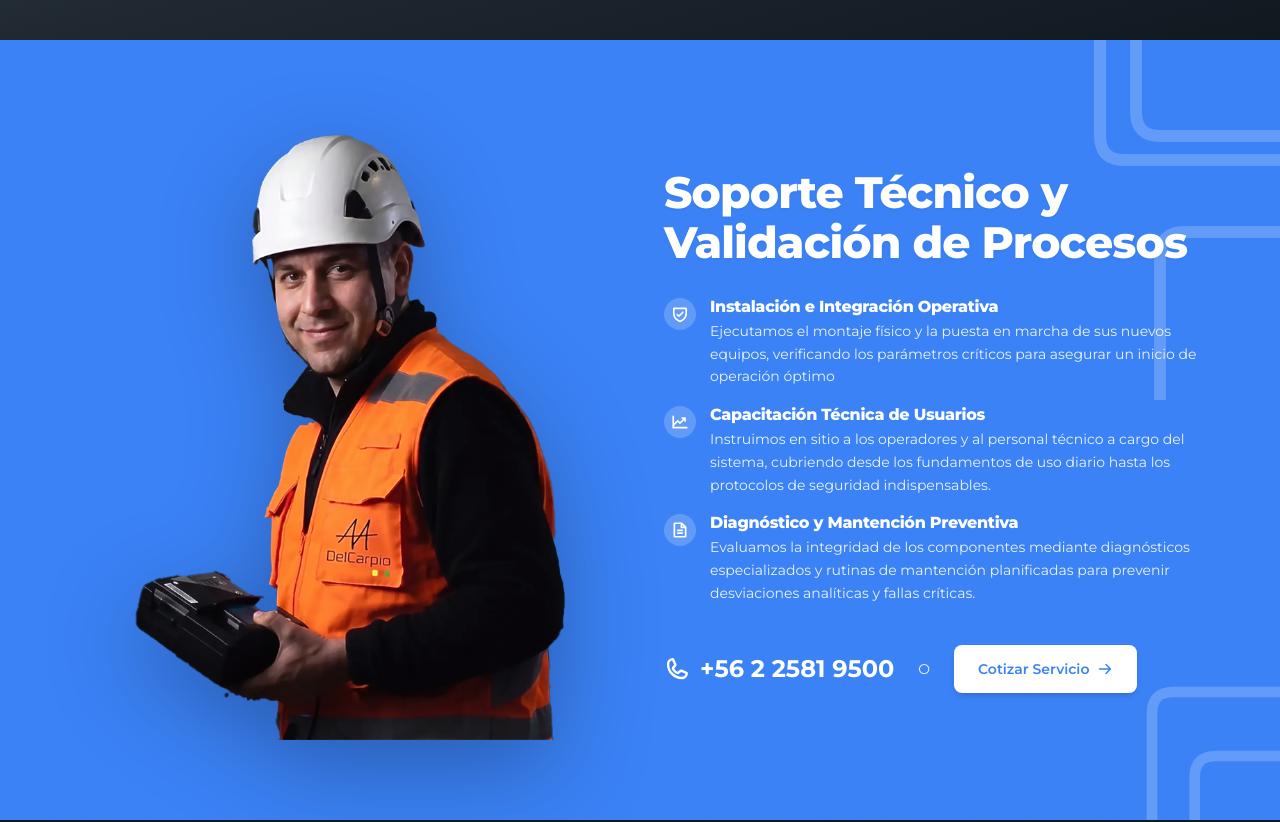
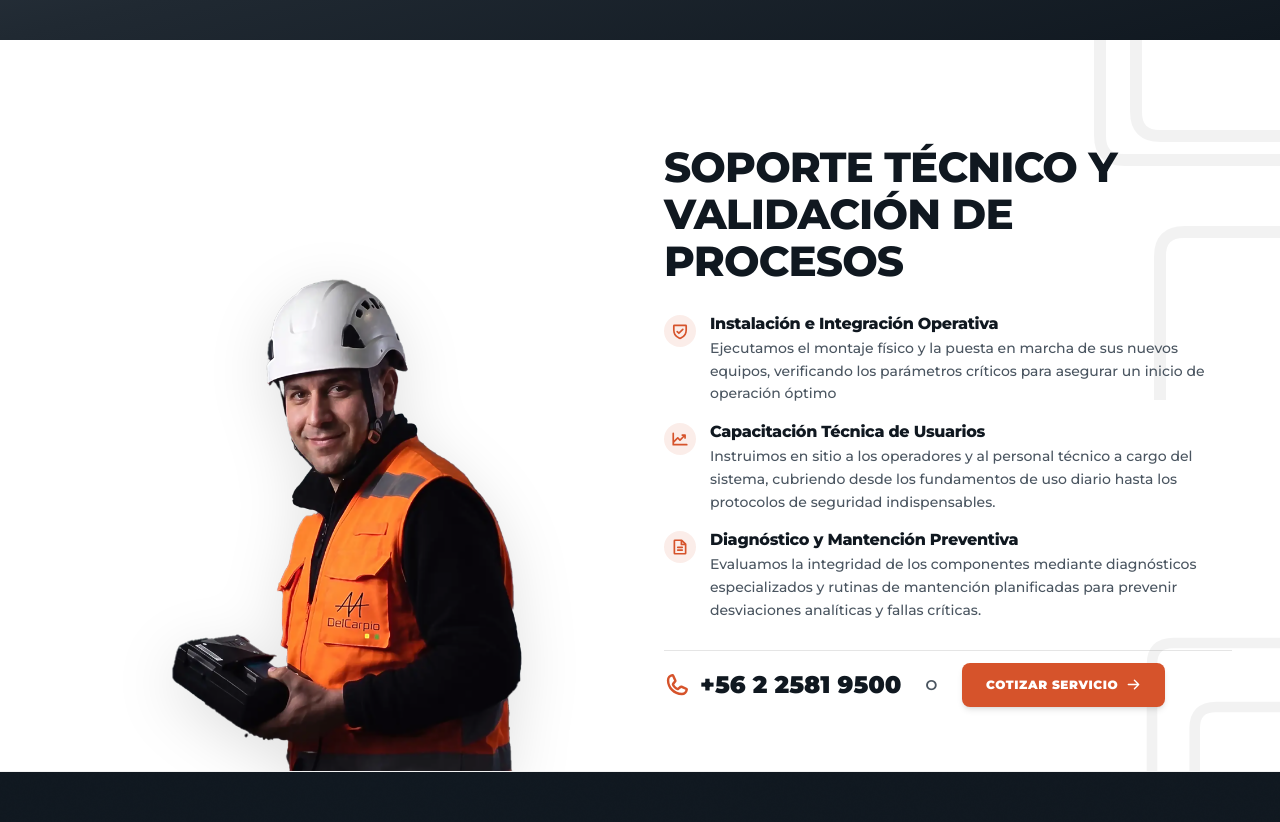
Before and after one commit to delcarpiohub/LandingPage, a Next.js app: page / in a window 1280 px wide. Shown: the part 2780-3602 px from the top of the page. Built offline with nearby package versions, Linux system fonts and the light colour scheme.

Commit message:
feat(compliance): cambiar fondo a blanco y alinear la base de la foto al borde inferior exacto de la seccion

```diff
--- a/src/components/sections/compliance-band.tsx
+++ b/src/components/sections/compliance-band.tsx
@@ -28,11 +28,11 @@ export function ComplianceBand() {
   return (
     <section
       id="capacidades"
-      className="relative w-full overflow-hidden bg-[#3b82f6] text-white py-14 sm:py-16 lg:py-20 shadow-md"
+      className="relative w-full overflow-hidden bg-white text-[#101820] pt-12 sm:pt-16 lg:pt-20 pb-0 border-b border-black/5"
     >
-      {/* Pipe outlines SVG drawing in top-right and bottom-right corners (faint-pipe-outlines) */}
+      {/* Pipe outlines SVG drawing in top-right and bottom-right corners (faint-pipe-outlines style) */}
       <svg
-        className="absolute top-0 right-0 w-[240px] md:w-[360px] h-[240px] md:h-[360px] text-white/20 pointer-events-none z-0"
+        className="absolute top-0 right-0 w-[240px] md:w-[360px] h-[240px] md:h-[360px] text-black/5 pointer-events-none z-0"
         fill="none"
         viewBox="0 0 300 300"
       >
@@ -45,7 +45,7 @@ export function ComplianceBand() {
       </svg>
 
       <svg
-        className="absolute bottom-0 right-0 w-[240px] md:w-[320px] h-[240px] md:h-[320px] text-white/20 pointer-events-none z-0"
+        className="absolute bottom-0 right-0 w-[240px] md:w-[320px] h-[240px] md:h-[320px] text-black/5 pointer-events-none z-0"
         fill="none"
         viewBox="0 0 300 300"
       >
@@ -59,25 +59,25 @@ export function ComplianceBand() {
 
       {/* Main Container Layout */}
       <div className="relative z-10 mx-auto max-w-[1340px] px-6 lg:px-12">
-        <div className="grid grid-cols-1 lg:grid-cols-2 items-center gap-8 lg:gap-12 min-h-[460px]">
+        <div className="grid grid-cols-1 lg:grid-cols-2 items-end gap-8 lg:gap-12">
 
-          {/* 1. LEFT SIDE: Cutout Specialist Photo (Large & Prominent Visual Presence) */}
-          <div className="relative w-full h-[440px] sm:h-[520px] lg:h-[580px] xl:h-[620px] flex items-end justify-center lg:justify-start">
+          {/* 1. LEFT SIDE: Specialist Photo Cutout - Rests directly on the bottom border of the section */}
+          <div className="relative w-full h-[420px] sm:h-[480px] lg:h-[540px] xl:h-[580px] flex items-end justify-center lg:justify-start -mb-px">
             <Image
               src="/fotos/especialista-delcarpio-hero-cutout.png"
               alt="Especialista técnico Del Carpio realizando soporte e inspección en terreno"
               fill
               priority
               sizes="(min-width: 1024px) 50vw, 100vw"
-              className="object-contain object-bottom scale-105 lg:scale-110 xl:scale-115 drop-shadow-[0_25px_40px_rgba(0,0,0,0.28)] transition-transform duration-700 ease-out hover:scale-120 origin-bottom"
+              className="object-contain object-bottom drop-shadow-[0_15px_30px_rgba(0,0,0,0.12)] transition-transform duration-700 ease-out hover:scale-[1.02] origin-bottom"
             />
           </div>
 
-          {/* 2. RIGHT SIDE: Text Container & Action Row (50% Width) */}
-          <div className="flex flex-col justify-center gap-6 w-full text-left py-4">
+          {/* 2. RIGHT SIDE: Text Container & Action Row */}
+          <div className="flex flex-col justify-center gap-6 w-full text-left py-6 lg:pb-16">
             <Reveal>
               {/* Heading */}
-              <h2 className="font-display text-3xl sm:text-4xl lg:text-[44px] font-bold leading-[1.15] tracking-tight text-white drop-shadow-xs">
+              <h2 className="font-display text-3xl sm:text-4xl lg:text-[42px] font-black leading-[1.12] tracking-tight text-[#101820] uppercase">
                 Soporte Técnico y<br />
                 Validación de Procesos
               </h2>
@@ -90,14 +90,14 @@ export function ComplianceBand() {
                 return (
                   <Reveal key={item.title} delay={index * 0.06}>
                     <div className="flex items-start gap-3.5">
-                      <div className="flex h-8 w-8 shrink-0 items-center justify-center rounded-full bg-white/20 text-white backdrop-blur-xs mt-0.5">
+                      <div className="flex h-8 w-8 shrink-0 items-center justify-center rounded-full bg-[#D6532B]/10 text-[#D6532B] mt-0.5">
                         <IconComp size={18} weight="bold" />
                       </div>
                       <div className="min-w-0">
-                        <h3 className="font-display text-base font-extrabold text-white leading-snug">
+                        <h3 className="font-display text-base font-extrabold text-[#101820] leading-snug">
                           {item.title}
                         </h3>
-                        <p className="mt-0.5 text-xs sm:text-sm leading-relaxed text-white/90 font-normal">
+                        <p className="mt-0.5 text-xs sm:text-sm leading-relaxed text-[#4A5560] font-medium">
                           {item.text}
                         </p>
                       </div>
@@ -109,28 +109,28 @@ export function ComplianceBand() {
 
             {/* ActionRow (ContactLink + TextSeparator + Button) */}
             <Reveal delay={0.2}>
-              <div className="flex flex-wrap items-center gap-5 pt-3">
+              <div className="flex flex-wrap items-center gap-5 pt-3 border-t border-black/10">
                 {/* ContactLink */}
                 <a
                   href={`tel:${company.phone.replace(/\s+/g, "")}`}
-                  className="flex items-center gap-2.5 font-display text-xl sm:text-2xl font-bold text-white hover:text-white/90 transition-colors"
+                  className="flex items-center gap-2.5 font-display text-xl sm:text-2xl font-black text-[#101820] hover:text-[#D6532B] transition-colors"
                 >
-                  <Phone size={26} weight="bold" className="shrink-0 text-white" />
+                  <Phone size={26} weight="bold" className="shrink-0 text-[#D6532B]" />
                   <span>{company.phone}</span>
                 </a>
 
                 {/* TextSeparator "O" */}
-                <span className="text-sm font-normal text-white/90 px-1">
+                <span className="text-sm font-semibold text-[#4A5560] uppercase tracking-wider px-1">
                   O
                 </span>
 
                 {/* Button "Cotizar Servicio" */}
                 <Link
                   href={`/contacto/proyectos?from=${encodeURIComponent("/#capacidades")}`}
-                  className="inline-flex items-center gap-2 rounded-[8px] bg-white text-[#3b82f6] hover:bg-white/95 px-6 py-3.5 text-sm font-semibold shadow-md transition-transform hover:scale-[1.02] focus-visible:outline focus-visible:outline-2 focus-visible:outline-white"
+                  className="inline-flex items-center gap-2 rounded-[8px] bg-[#D6532B] text-white hover:bg-[#c04723] px-6 py-3.5 text-xs font-black uppercase tracking-wider shadow-md transition-transform hover:scale-[1.02] focus-visible:outline focus-visible:outline-2 focus-visible:outline-offset-2 focus-visible:outline-[#D6532B]"
                 >
                   <span>Cotizar Servicio</span>
-                  <ArrowRight size={16} weight="bold" />
+                  <ArrowRight size={15} weight="bold" />
                 </Link>
               </div>
             </Reveal>
```
